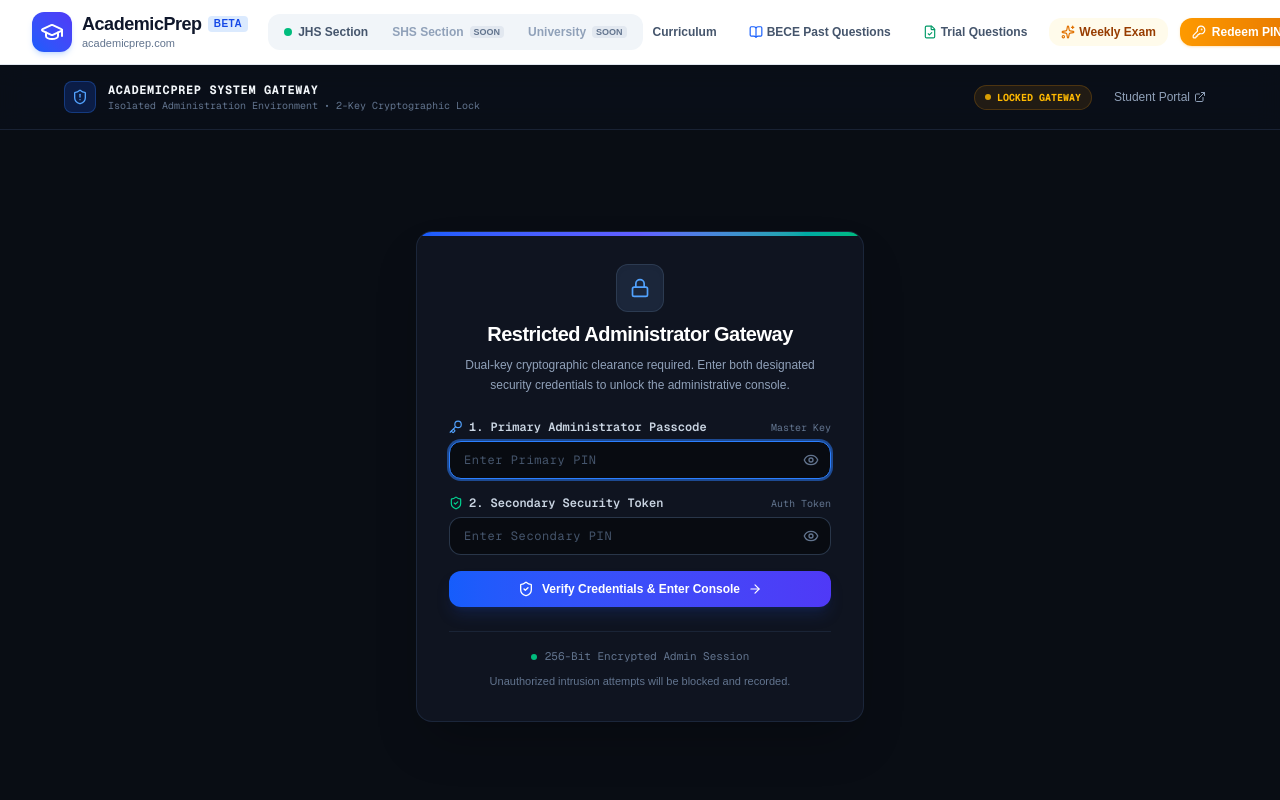
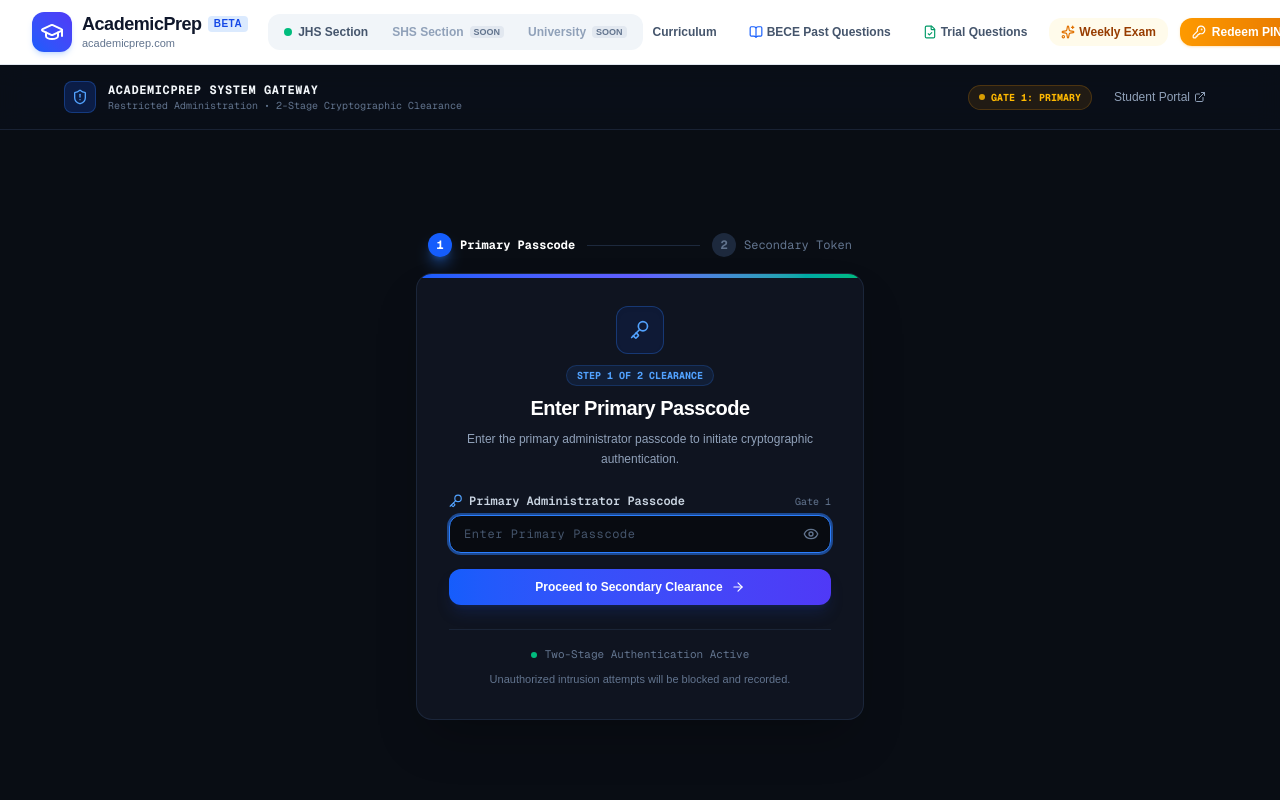
Before and after one commit to leo3276/AcademicPrep, a Next.js app: page /admin in a window 1280 px wide. Shown: the top 800 px of the page. Built offline with nearby package versions, Linux system fonts and the light colour scheme.

Commit message:
feat(admin): sequential two-step authentication gate and remove admin link from public footer

```diff
--- a/app/admin/page.tsx
+++ b/app/admin/page.tsx
@@ -67,6 +67,8 @@ export default function AdminDashboardPage() {
     isAdmin,
     loginAdmin,
     logoutAdmin,
+    verifyPrimaryPin,
+    verifySecondaryPin,
     updateAdminPins,
     getAdminPins,
     getAdminMetrics,
@@ -76,7 +78,8 @@ export default function AdminDashboardPage() {
   } = useAuth();
 
   const [mounted, setMounted] = useState(false);
-  // Dual-Key Authentication States
+  // Sequential Two-Stage Authentication States
+  const [authStep, setAuthStep] = useState<'primary' | 'secondary'>('primary');
   const [primaryPin, setPrimaryPin] = useState('');
   const [secondaryPin, setSecondaryPin] = useState('');
   const [showPrimaryPin, setShowPrimaryPin] = useState(false);
@@ -146,24 +149,37 @@ export default function AdminDashboardPage() {
     );
   }
 
-  // Dual-Key Authentication Handling
-  const handleAdminLogin = (e: React.FormEvent) => {
+  // Sequential Two-Stage Authentication Handlers
+  const handleVerifyPrimary = (e: React.FormEvent) => {
     e.preventDefault();
     if (!primaryPin.trim()) {
-      setAuthError('Please enter the Primary Administrator Passcode.');
+      setAuthError('Please enter your Primary Administrator Passcode.');
       return;
     }
+    const isValid = verifyPrimaryPin(primaryPin.trim());
+    if (!isValid) {
+      setAuthError('Access Denied: Incorrect Primary Passcode.');
+    } else {
+      setAuthError(null);
+      setAuthStep('secondary');
+    }
+  };
+
+  const handleVerifySecondary = (e: React.FormEvent) => {
+    e.preventDefault();
     if (!secondaryPin.trim()) {
-      setAuthError('Please enter the Secondary Security Token.');
+      setAuthError('Please enter your Secondary Security Token.');
       return;
     }
-    const success = loginAdmin(primaryPin.trim(), secondaryPin.trim());
-    if (!success) {
-      setAuthError('Access Denied: Invalid combination of Primary PIN and Secondary Token.');
+    const isValid = verifySecondaryPin(secondaryPin.trim());
+    if (!isValid) {
+      setAuthError('Access Denied: Incorrect Secondary Security Token.');
     } else {
       setAuthError(null);
+      loginAdmin(primaryPin.trim(), secondaryPin.trim());
       setPrimaryPin('');
       setSecondaryPin('');
+      setAuthStep('primary');
     }
   };
 
@@ -185,7 +201,7 @@ export default function AdminDashboardPage() {
     }
   };
 
-  // DEDICATED RESTRICTED SECURITY GATEWAY (Standalone Web Surface)
+  // DEDICATED RESTRICTED SECURITY GATEWAY (Sequential 2-Stage Clearance)
   if (!isAdmin) {
     return (
       <div className="min-h-screen bg-[#090D14] flex flex-col justify-between text-slate-200 selection:bg-blue-600 selection:text-white">
@@ -201,7 +217,7 @@ export default function AdminDashboardPage() {
                   AcademicPrep System Gateway
                 </span>
                 <span className="text-[10px] text-slate-500 block font-mono">
-                  Isolated Administration Environment • 2-Key Cryptographic Lock
+                  Restricted Administration • 2-Stage Cryptographic Clearance
                 </span>
               </div>
             </div>
@@ -209,7 +225,7 @@ export default function AdminDashboardPage() {
             <div className="flex items-center gap-3">
               <span className="inline-flex items-center gap-1.5 px-2.5 py-1 rounded-full text-[10px] font-bold font-mono uppercase bg-amber-500/10 border border-amber-500/20 text-amber-400">
                 <span className="w-1.5 h-1.5 rounded-full bg-amber-400 animate-pulse" />
-                Locked Gateway
+                {authStep === 'primary' ? 'Gate 1: Primary' : 'Gate 2: Secondary'}
               </span>
               <Link
                 href="/jhs"
@@ -224,34 +240,72 @@ export default function AdminDashboardPage() {
 
         {/* Central Lock Panel */}
         <main className="flex-1 flex items-center justify-center p-4 sm:p-6">
-          <div className="w-full max-w-md">
+          <div className="w-full max-w-md space-y-4">
+            {/* Step Progress Indicators */}
+            <div className="flex items-center justify-between px-3">
+              <div className="flex items-center gap-2">
+                <span className={`w-6 h-6 rounded-full flex items-center justify-center text-xs font-bold font-mono transition ${
+                  authStep === 'primary'
+                    ? 'bg-blue-600 text-white shadow-lg shadow-blue-500/50'
+                    : 'bg-emerald-600 text-white'
+                }`}>
+                  {authStep === 'secondary' ? '✓' : '1'}
+                </span>
+                <span className={`text-xs font-mono ${
+                  authStep === 'primary' ? 'text-white font-bold' : 'text-emerald-400 font-medium'
+                }`}>
+                  Primary Passcode
+                </span>
+              </div>
+
+              <div className="flex-1 mx-3 h-px bg-slate-800" />
+
+              <div className="flex items-center gap-2">
+                <span className={`w-6 h-6 rounded-full flex items-center justify-center text-xs font-bold font-mono transition ${
+                  authStep === 'secondary'
+                    ? 'bg-emerald-600 text-white shadow-lg shadow-emerald-500/50'
+                    : 'bg-slate-800 text-slate-500'
+                }`}>
+                  2
+                </span>
+                <span className={`text-xs font-mono ${
+                  authStep === 'secondary' ? 'text-white font-bold' : 'text-slate-500'
+                }`}>
+                  Secondary Token
+                </span>
+              </div>
+            </div>
+
             {/* Security Box */}
             <div className="bg-[#0F1420] border border-slate-800/90 rounded-2xl shadow-2xl p-6 sm:p-8 space-y-6 relative overflow-hidden">
-              {/* Subtle top accent bar */}
               <div className="absolute top-0 left-0 right-0 h-1 bg-gradient-to-r from-blue-600 via-indigo-500 to-emerald-500" />
 
+              {/* STAGE 1: PRIMARY PASSCODE */}
+              {authStep === 'primary' && (
+                <div className="space-y-6">
                   <div className="text-center space-y-2">
-                <div className="w-12 h-12 rounded-xl bg-slate-800/90 border border-slate-700/80 flex items-center justify-center mx-auto text-blue-400 shadow-inner">
-                  <Lock className="w-5 h-5" />
+                    <div className="w-12 h-12 rounded-xl bg-blue-600/10 border border-blue-500/30 flex items-center justify-center mx-auto text-blue-400 shadow-inner">
+                      <Key className="w-5 h-5" />
+                    </div>
+                    <div className="inline-block px-2.5 py-0.5 rounded-full text-[10px] font-bold font-mono uppercase bg-blue-500/10 text-blue-400 border border-blue-500/20">
+                      Step 1 of 2 Clearance
                     </div>
                     <h1 className="text-xl font-bold text-white tracking-tight">
-                  Restricted Administrator Gateway
+                      Enter Primary Passcode
                     </h1>
                     <p className="text-xs text-slate-400 leading-relaxed max-w-sm mx-auto">
-                  Dual-key cryptographic clearance required. Enter both designated security credentials to unlock the administrative console.
+                      Enter the primary administrator passcode to initiate cryptographic authentication.
                     </p>
                   </div>
 
-              {/* Login Form */}
-              <form onSubmit={handleAdminLogin} className="space-y-4">
-                {/* Key 1: Primary Passcode */}
+                  <form onSubmit={handleVerifyPrimary} className="space-y-4">
                     <div className="space-y-1.5">
                       <div className="flex items-center justify-between">
                         <label className="text-xs font-semibold text-slate-300 flex items-center gap-1.5 font-mono">
                           <Key className="w-3.5 h-3.5 text-blue-400" />
-                      <span>1. Primary Administrator Passcode</span>
+                          <span>Primary Administrator Passcode</span>
                         </label>
-                    <span className="text-[10px] text-slate-500 font-mono">Master Key</span>
+                        <span className="text-[10px] text-slate-500 font-mono">Gate 1</span>
                       </div>
                       <div className="relative">
                         <input
@@ -261,7 +315,7 @@ export default function AdminDashboardPage() {
                             setPrimaryPin(e.target.value);
                             setAuthError(null);
                           }}
-                      placeholder="Enter Primary PIN"
+                          placeholder="Enter Primary Passcode"
                           className="w-full bg-[#080B11] border border-slate-700/80 rounded-xl px-3.5 py-2.5 text-xs text-white placeholder-slate-600 font-mono tracking-wider focus:outline-hidden focus:ring-2 focus:ring-blue-500/50 focus:border-blue-500 transition"
                           autoFocus
                         />
@@ -276,14 +330,52 @@ export default function AdminDashboardPage() {
                       </div>
                     </div>
 
-                {/* Key 2: Secondary Security Token */}
+                    {authError && (
+                      <div className="p-3 rounded-xl bg-rose-500/10 border border-rose-500/30 text-rose-300 text-xs flex items-center gap-2">
+                        <AlertCircle className="w-4 h-4 text-rose-400 shrink-0" />
+                        <span>{authError}</span>
+                      </div>
+                    )}
+
+                    <button
+                      type="submit"
+                      className="w-full py-2.5 px-4 bg-gradient-to-r from-blue-600 to-indigo-600 hover:from-blue-500 hover:to-indigo-500 text-white font-semibold text-xs rounded-xl shadow-lg shadow-blue-900/30 transition flex items-center justify-center gap-2 cursor-pointer"
+                    >
+                      <span>Proceed to Secondary Clearance</span>
+                      <ArrowRight className="w-3.5 h-3.5" />
+                    </button>
+                  </form>
+                </div>
+              )}
+
+              {/* STAGE 2: SECONDARY TOKEN */}
+              {authStep === 'secondary' && (
+                <div className="space-y-6">
+                  <div className="text-center space-y-2">
+                    <div className="w-12 h-12 rounded-xl bg-emerald-600/10 border border-emerald-500/30 flex items-center justify-center mx-auto text-emerald-400 shadow-inner">
+                      <ShieldCheck className="w-5 h-5" />
+                    </div>
+                    <div className="inline-flex items-center gap-1.5 px-2.5 py-0.5 rounded-full text-[10px] font-bold font-mono uppercase bg-emerald-500/10 text-emerald-400 border border-emerald-500/20">
+                      <span>✓ Primary Verified</span>
+                      <span>•</span>
+                      <span>Step 2 of 2</span>
+                    </div>
+                    <h1 className="text-xl font-bold text-white tracking-tight">
+                      Enter Secondary Security Token
+                    </h1>
+                    <p className="text-xs text-slate-400 leading-relaxed max-w-sm mx-auto">
+                      Primary key verified. Now enter your secret secondary authorization token to unlock the console.
+                    </p>
+                  </div>
+
+                  <form onSubmit={handleVerifySecondary} className="space-y-4">
                     <div className="space-y-1.5">
                       <div className="flex items-center justify-between">
                         <label className="text-xs font-semibold text-slate-300 flex items-center gap-1.5 font-mono">
                           <ShieldCheck className="w-3.5 h-3.5 text-emerald-400" />
-                      <span>2. Secondary Security Token</span>
+                          <span>Secondary Security Token</span>
                         </label>
-                    <span className="text-[10px] text-slate-500 font-mono">Auth Token</span>
+                        <span className="text-[10px] text-slate-500 font-mono">Gate 2</span>
                       </div>
                       <div className="relative">
                         <input
@@ -293,8 +385,9 @@ export default function AdminDashboardPage() {
                             setSecondaryPin(e.target.value);
                             setAuthError(null);
                           }}
-                      placeholder="Enter Secondary PIN"
-                      className="w-full bg-[#080B11] border border-slate-700/80 rounded-xl px-3.5 py-2.5 text-xs text-white placeholder-slate-600 font-mono tracking-wider focus:outline-hidden focus:ring-2 focus:ring-blue-500/50 focus:border-blue-500 transition"
+                          placeholder="Enter Secondary Token"
+                          className="w-full bg-[#080B11] border border-slate-700/80 rounded-xl px-3.5 py-2.5 text-xs text-white placeholder-slate-600 font-mono tracking-wider focus:outline-hidden focus:ring-2 focus:ring-emerald-500/50 focus:border-emerald-500 transition"
+                          autoFocus
                         />
                         <button
                           type="button"
@@ -307,7 +400,6 @@ export default function AdminDashboardPage() {
                       </div>
                     </div>
 
-                {/* Error Banner */}
                     {authError && (
                       <div className="p-3 rounded-xl bg-rose-500/10 border border-rose-500/30 text-rose-300 text-xs flex items-center gap-2">
                         <AlertCircle className="w-4 h-4 text-rose-400 shrink-0" />
@@ -315,22 +407,36 @@ export default function AdminDashboardPage() {
                       </div>
                     )}
 
-                {/* Submit Button */}
+                    <div className="grid grid-cols-3 gap-2">
+                      <button
+                        type="button"
+                        onClick={() => {
+                          setAuthStep('primary');
+                          setAuthError(null);
+                          setSecondaryPin('');
+                        }}
+                        className="py-2.5 px-3 rounded-xl border border-slate-700 hover:border-slate-600 text-slate-400 hover:text-slate-200 text-xs font-semibold transition"
+                      >
+                        ← Back
+                      </button>
+
                       <button
                         type="submit"
-                  className="w-full py-2.5 px-4 bg-gradient-to-r from-blue-600 to-indigo-600 hover:from-blue-500 hover:to-indigo-500 text-white font-semibold text-xs rounded-xl shadow-lg shadow-blue-900/30 transition flex items-center justify-center gap-2 cursor-pointer"
+                        className="col-span-2 py-2.5 px-4 bg-gradient-to-r from-emerald-600 to-teal-600 hover:from-emerald-500 hover:to-teal-500 text-white font-semibold text-xs rounded-xl shadow-lg shadow-emerald-900/30 transition flex items-center justify-center gap-2 cursor-pointer"
                       >
                         <ShieldCheck className="w-4 h-4" />
-                  <span>Verify Credentials & Enter Console</span>
-                  <ArrowRight className="w-3.5 h-3.5" />
-                </button>
+                        <span>Unlock Console</span>
+                      </button>
+                    </div>
                   </form>
+                </div>
+              )}
 
               {/* Security Policy Footer Note */}
               <div className="pt-4 border-t border-slate-800/80 text-[11px] text-slate-500 space-y-2 text-center">
                 <div className="flex items-center justify-center gap-2 font-mono">
                   <span className="w-1.5 h-1.5 rounded-full bg-emerald-500" />
-                  <span>256-Bit Encrypted Admin Session</span>
+                  <span>Two-Stage Authentication Active</span>
                 </div>
                 <p>
                   Unauthorized intrusion attempts will be blocked and recorded.
@@ -573,7 +679,12 @@ export default function AdminDashboardPage() {
             </Link>
 
             <button
-              onClick={logoutAdmin}
+              onClick={() => {
+                logoutAdmin();
+                setAuthStep('primary');
+                setPrimaryPin('');
+                setSecondaryPin('');
+              }}
               className="px-3 py-1.5 rounded-lg bg-rose-50 border border-rose-200 text-rose-700 hover:bg-rose-100 font-semibold transition flex items-center gap-1.5"
               title="Lock administration portal immediately"
             >
--- a/components/Footer.tsx
+++ b/components/Footer.tsx
@@ -74,10 +74,6 @@ export default function Footer() {
         <div className="pt-6 border-t border-slate-800 flex flex-col sm:flex-row items-center justify-between gap-4 text-[11px] text-slate-400">
           <p>© {new Date().getFullYear()} AcademicPrep (academicprep.com). All rights reserved.</p>
           <div className="flex items-center gap-4">
-            <Link href="/admin" className="text-slate-400 hover:text-white transition-colors">
-              Admin Portal
-            </Link>
-            <span>•</span>
             <span className="text-slate-300">Powered by Next.js & Supabase</span>
             <span>•</span>
             <span className="text-emerald-400 font-bold">99.9% Uptime High-Concurrency Engine</span>
--- a/lib/authContext.tsx
+++ b/lib/authContext.tsx
@@ -23,6 +23,8 @@ interface AuthContextType {
   logoutStudent: () => void;
   loginAdmin: (primaryPin: string, secondaryPin: string) => boolean;
   logoutAdmin: () => void;
+  verifyPrimaryPin: (pin: string) => boolean;
+  verifySecondaryPin: (pin: string) => boolean;
   updateAdminPins: (newPrimary: string, newSecondary: string) => boolean;
   getAdminPins: () => { primary: string; secondary: string };
   redeemPin: (pinCode: string) => Promise<{ success: boolean; message: string }>;
@@ -120,9 +122,14 @@ export const AuthProvider: React.FC<{ children: React.ReactNode }> = ({ children
         setStudent(JSON.parse(storedStudent));
       }
 
-      const storedAdmin = localStorage.getItem(STORAGE_KEYS.IS_ADMIN);
-      if (storedAdmin === 'true') {
-        setIsAdmin(true);
+      if (typeof window !== 'undefined') {
+        const sessionAdmin = sessionStorage.getItem(STORAGE_KEYS.IS_ADMIN);
+        if (sessionAdmin === 'true') {
+          setIsAdmin(true);
+        } else {
+          setIsAdmin(false);
+          localStorage.removeItem(STORAGE_KEYS.IS_ADMIN);
+        }
       }
 
       const storedProgress = localStorage.getItem(STORAGE_KEYS.TOPIC_PROGRESS);
@@ -222,6 +229,24 @@ export const AuthProvider: React.FC<{ children: React.ReactNode }> = ({ children
       localStorage.removeItem(STORAGE_KEYS.IS_ADMIN);
       sessionStorage.removeItem(STORAGE_KEYS.IS_ADMIN);
     }
+  };
+
+  const verifyPrimaryPin = (pin: string): boolean => {
+    let expectedPrimary = DEFAULT_ADMIN_PRIMARY_PIN;
+    if (typeof window !== 'undefined') {
+      const stored = localStorage.getItem(STORAGE_KEYS.ADMIN_PRIMARY_PIN);
+      if (stored) expectedPrimary = stored;
+    }
+    return pin.trim() === expectedPrimary.trim();
+  };
+
+  const verifySecondaryPin = (pin: string): boolean => {
+    let expectedSecondary = DEFAULT_ADMIN_SECONDARY_PIN;
+    if (typeof window !== 'undefined') {
+      const stored = localStorage.getItem(STORAGE_KEYS.ADMIN_SECONDARY_PIN);
+      if (stored) expectedSecondary = stored;
+    }
+    return pin.trim() === expectedSecondary.trim();
   };
 
   const updateAdminPins = (newPrimary: string, newSecondary: string): boolean => {
@@ -396,6 +421,8 @@ export const AuthProvider: React.FC<{ children: React.ReactNode }> = ({ children
         logoutStudent,
         loginAdmin,
         logoutAdmin,
+        verifyPrimaryPin,
+        verifySecondaryPin,
         updateAdminPins,
         getAdminPins,
         redeemPin,
```
Lines whose indentation alone changed are shown as unchanged.
